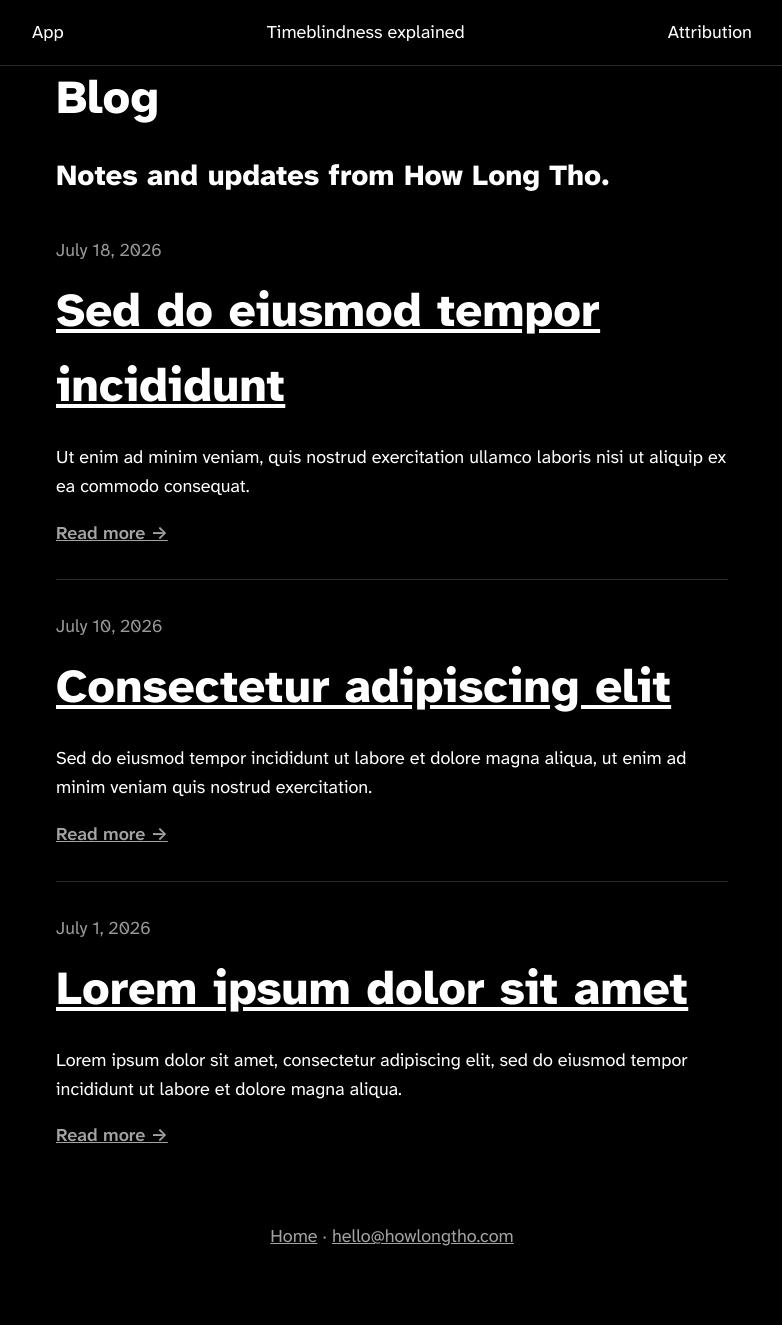
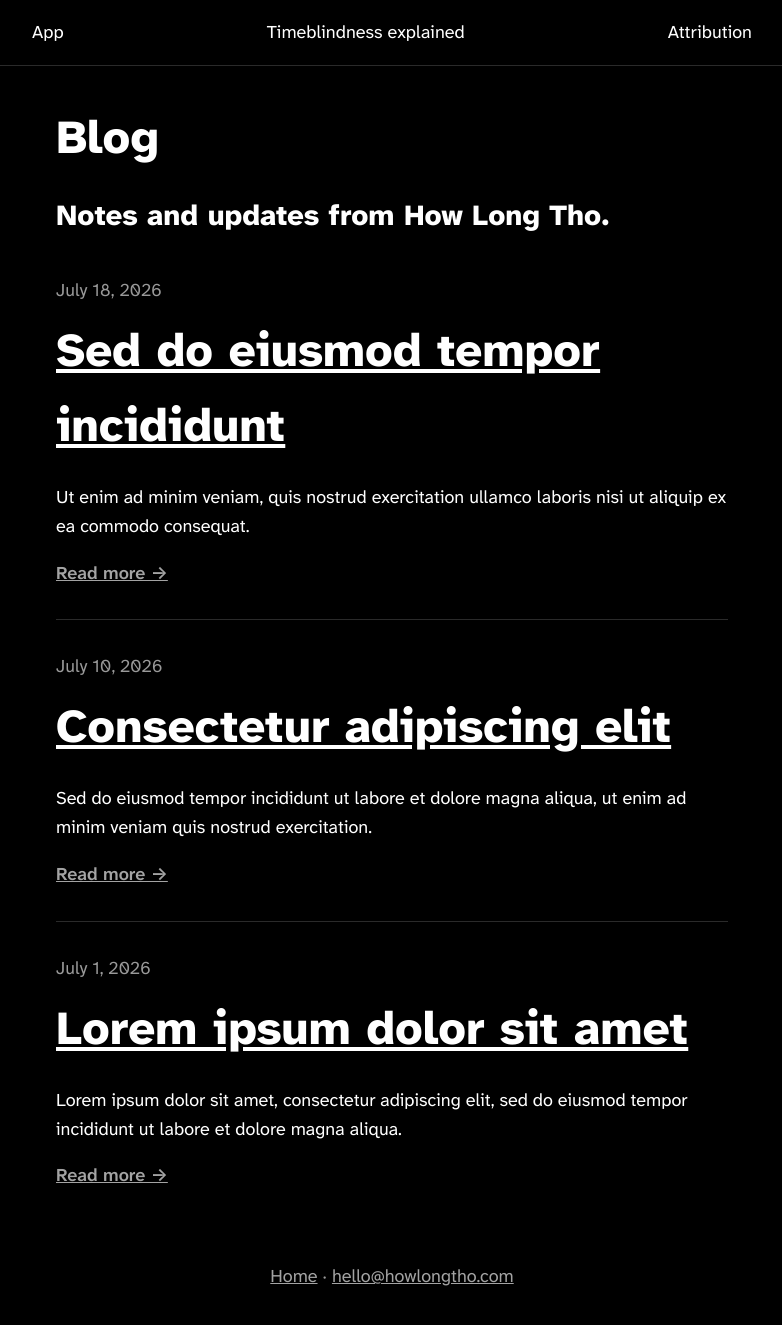
Before and after one commit to afknapping/howlongtho-website, a Jekyll site: the page built from blog.md, in a window 1280 px wide and 1355 px high. Shown: the top 1325 px of the window, without its empty margins (248-1030 px from the left). Built offline with Jekyll 4.4.1, drawn with Linux system fonts in a browser that asks for light colours.

Commit message:
Add breathing room above headline on header-less pages
Timeblindness, Attribution, and Blog all open straight into <h1> with
no header wrapper, so body's 60px nav-clearance padding was the only
gap - felt cramped right under the fixed nav.

Scoped to main > h1:first-child specifically, not h1 generally, since
Privacy's h1 comes after its own <header> (logotype) which already
provides ample space - a blanket h1 margin-top would have doubled up
there.

Co-Authored-By: Claude Sonnet 5 <noreply@anthropic.com>

```diff
--- a/assets/style.css
+++ b/assets/style.css
@@ -242,6 +242,9 @@ h1 {
   margin: 0 0 20px;
   scroll-margin-top: 80px;
 }
+main > h1:first-child {
+  margin-top: 40px;
+}
 h2 {
   font-weight: 800;
   font-size: var(--fs-large);
```
